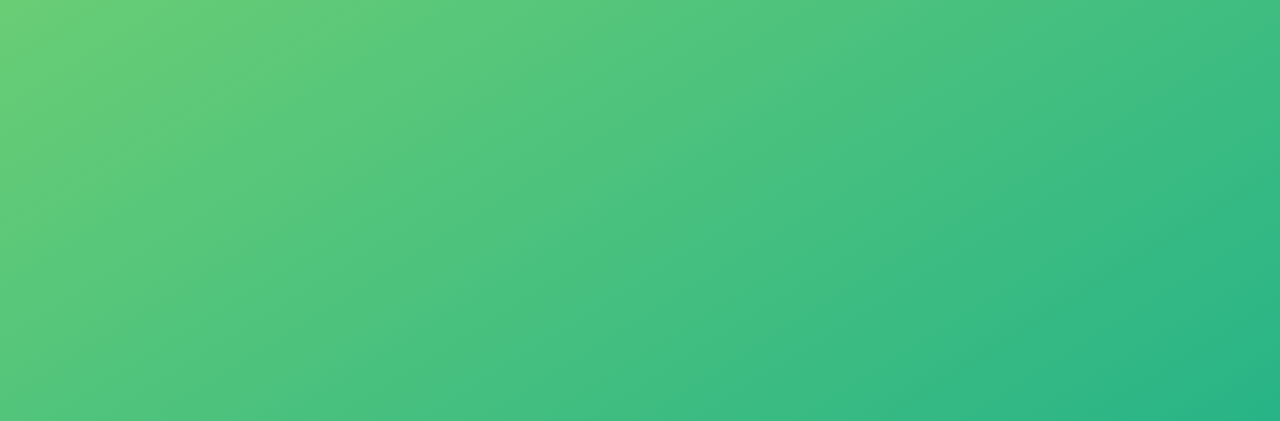
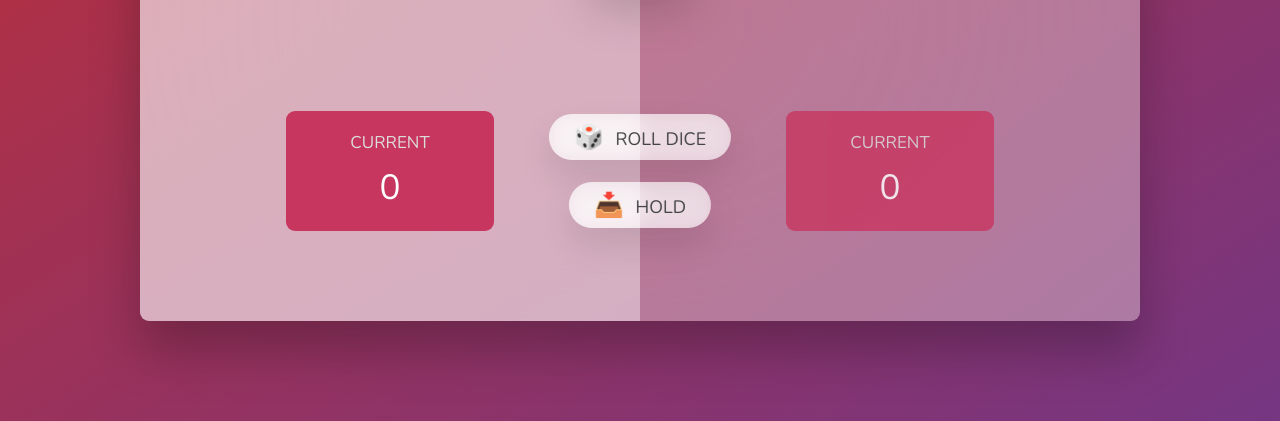
Before and after one commit to HumbertoMelean/JavaScript-Course, a plain HTML site: page index.html in a window 1280 px wide. Shown: the part 379-800 px from the top of the page. Drawn offline with nearby package versions, Linux system fonts and the light colour scheme.

Commit message:
add 07 pig game starter files

```diff
--- /dev/null
+++ b/06-Modal/style.css
@@ -0,0 +1,85 @@
+* {
+  margin: 0;
+  padding: 0;
+  box-sizing: inherit;
+}
+
+html {
+  font-size: 62.5%;
+  box-sizing: border-box;
+}
+
+body {
+  font-family: sans-serif;
+  color: #333;
+  line-height: 1.5;
+  height: 100vh;
+  position: relative;
+  display: flex;
+  align-items: flex-start;
+  justify-content: center;
+  background: linear-gradient(to top left, #28b487, #7dd56f);
+}
+
+.show-modal {
+  font-size: 2rem;
+  font-weight: 600;
+  padding: 1.75rem 3.5rem;
+  margin: 5rem 2rem;
+  border: none;
+  background-color: #fff;
+  color: #444;
+  border-radius: 10rem;
+  cursor: pointer;
+}
+
+.close-modal {
+  position: absolute;
+  top: 1.2rem;
+  right: 2rem;
+  font-size: 5rem;
+  color: #333;
+  cursor: pointer;
+  border: none;
+  background: none;
+}
+
+h1 {
+  font-size: 2.5rem;
+  margin-bottom: 2rem;
+}
+
+p {
+  font-size: 1.8rem;
+}
+
+/* -------------------------- */
+/* CLASSES TO MAKE MODAL WORK */
+.hidden {
+  display: none;
+}
+
+.modal {
+  position: absolute;
+  top: 50%;
+  left: 50%;
+  transform: translate(-50%, -50%);
+  width: 70%;
+
+  background-color: white;
+  padding: 6rem;
+  border-radius: 5px;
+  box-shadow: 0 3rem 5rem rgba(0, 0, 0, 0.3);
+  z-index: 10;
+}
+
+.overlay {
+  position: absolute;
+  top: 0;
+  left: 0;
+  width: 100%;
+  height: 100%;
+  background-color: rgba(0, 0, 0, 0.6);
+  backdrop-filter: blur(3px);
+  z-index: 5;
+}
--- a/index.html
+++ b/index.html
@@ -5,28 +5,32 @@
     <meta name="viewport" content="width=device-width, initial-scale=1.0" />
     <meta http-equiv="X-UA-Compatible" content="ie=edge" />
     <link rel="stylesheet" href="style.css" />
-    <title>Modal window</title>
+    <title>Pig Game</title>
   </head>
   <body>
-    <button class="show-modal">Show modal 1</button>
-    <button class="show-modal">Show modal 2</button>
-    <button class="show-modal">Show modal 3</button>
+    <main>
+      <section class="player player--0 player--active">
+        <h2 class="name" id="name--0">Player 1</h2>
+        <p class="score" id="score--0">43</p>
+        <div class="current">
+          <p class="current-label">Current</p>
+          <p class="current-score" id="current--0">0</p>
+        </div>
+      </section>
+      <section class="player player--1">
+        <h2 class="name" id="name--1">Player 2</h2>
+        <p class="score" id="score--1">24</p>
+        <div class="current">
+          <p class="current-label">Current</p>
+          <p class="current-score" id="current--1">0</p>
+        </div>
+      </section>
 
-    <div class="modal hidden">
-      <button class="close-modal">&times;</button>
-      <h1>I'm a modal window 😍</h1>
-      <p>
-        Lorem ipsum dolor sit amet, consectetur adipisicing elit, sed do eiusmod
-        tempor incididunt ut labore et dolore magna aliqua. Ut enim ad minim
-        veniam, quis nostrud exercitation ullamco laboris nisi ut aliquip ex ea
-        commodo consequat. Duis aute irure dolor in reprehenderit in voluptate
-        velit esse cillum dolore eu fugiat nulla pariatur. Excepteur sint
-        occaecat cupidatat non proident, sunt in culpa qui officia deserunt
-        mollit anim id est laborum.
-      </p>
-    </div>
-    <div class="overlay hidden"></div>
-
+      <img src="dice-5.png" alt="Playing dice" class="dice" />
+      <button class="btn btn--new">🔄 New game</button>
+      <button class="btn btn--roll">🎲 Roll dice</button>
+      <button class="btn btn--hold">📥 Hold</button>
+    </main>
     <script src="script.js"></script>
   </body>
 </html>
--- a/script.js
+++ b/script.js
@@ -1,28 +1 @@
 'use strict';
-
-const modal = document.querySelector('.modal');
-const overlay = document.querySelector('.overlay');
-const btnCloseModal = document.querySelector('.close-modal');
-const btnsOpenModal = document.querySelectorAll('.show-modal');
-
-const openModal = function () {
-  console.log(`Btn was clicked`);
-  modal.classList.remove('hidden');
-  overlay.classList.remove('hidden');
-  // modal.classList.add('hidden');
-};
-
-const closeModal = function () {
-  modal.classList.add('hidden');
-  overlay.classList.add('hidden');
-};
-
-for (let i = 0; i < btnsOpenModal.length; i++)
-  btnsOpenModal[i].addEventListener('click', openModal);
-
-btnCloseModal.addEventListener('click', closeModal);
-overlay.addEventListener('click', closeModal);
-
-document.addEventListener('keydown', function (e) {
-  if (e.key === 'Escape' && !modal.classList.contains('hidden')) closeModal();
-});
--- a/style.css
+++ b/style.css
@@ -1,3 +1,5 @@
+@import url('https://fonts.googleapis.com/css2?family=Nunito&display=swap');
+
 * {
   margin: 0;
   padding: 0;
@@ -10,76 +12,156 @@ html {
 }
 
 body {
-  font-family: sans-serif;
+  font-family: 'Nunito', sans-serif;
+  font-weight: 400;
+  height: 100vh;
   color: #333;
-  line-height: 1.5;
-  height: 100vh;
-  position: relative;
+  background-image: linear-gradient(to top left, #753682 0%, #bf2e34 100%);
   display: flex;
-  align-items: flex-start;
+  align-items: center;
   justify-content: center;
-  background: linear-gradient(to top left, #28b487, #7dd56f);
 }
 
-.show-modal {
-  font-size: 2rem;
-  font-weight: 600;
-  padding: 1.75rem 3.5rem;
-  margin: 5rem 2rem;
-  border: none;
-  background-color: #fff;
-  color: #444;
-  border-radius: 10rem;
-  cursor: pointer;
+/* LAYOUT */
+main {
+  position: relative;
+  width: 100rem;
+  height: 60rem;
+  background-color: rgba(255, 255, 255, 0.35);
+  backdrop-filter: blur(200px);
+  filter: blur();
+  box-shadow: 0 3rem 5rem rgba(0, 0, 0, 0.25);
+  border-radius: 9px;
+  overflow: hidden;
+  display: flex;
 }
 
-.close-modal {
-  position: absolute;
-  top: 1.2rem;
-  right: 2rem;
-  font-size: 5rem;
-  color: #333;
-  cursor: pointer;
-  border: none;
-  background: none;
+.player {
+  flex: 50%;
+  padding: 9rem;
+  display: flex;
+  flex-direction: column;
+  align-items: center;
+  transition: all 0.75s;
 }
 
-h1 {
-  font-size: 2.5rem;
-  margin-bottom: 2rem;
+/* ELEMENTS */
+.name {
+  position: relative;
+  font-size: 4rem;
+  text-transform: uppercase;
+  letter-spacing: 1px;
+  word-spacing: 2px;
+  font-weight: 300;
+  margin-bottom: 1rem;
 }
 
-p {
-  font-size: 1.8rem;
+.score {
+  font-size: 8rem;
+  font-weight: 300;
+  color: #c7365f;
+  margin-bottom: auto;
 }
 
-/* -------------------------- */
-/* CLASSES TO MAKE MODAL WORK */
-.hidden {
-  display: none;
+.player--active {
+  background-color: rgba(255, 255, 255, 0.4);
+}
+.player--active .name {
+  font-weight: 700;
+}
+.player--active .score {
+  font-weight: 400;
 }
 
-.modal {
+.player--active .current {
+  opacity: 1;
+}
+
+.current {
+  background-color: #c7365f;
+  opacity: 0.8;
+  border-radius: 9px;
+  color: #fff;
+  width: 65%;
+  padding: 2rem;
+  text-align: center;
+  transition: all 0.75s;
+}
+
+.current-label {
+  text-transform: uppercase;
+  margin-bottom: 1rem;
+  font-size: 1.7rem;
+  color: #ddd;
+}
+
+.current-score {
+  font-size: 3.5rem;
+}
+
+/* ABSOLUTE POSITIONED ELEMENTS */
+.btn {
   position: absolute;
-  top: 50%;
   left: 50%;
-  transform: translate(-50%, -50%);
-  width: 70%;
+  transform: translateX(-50%);
+  color: #444;
+  background: none;
+  border: none;
+  font-family: inherit;
+  font-size: 1.8rem;
+  text-transform: uppercase;
+  cursor: pointer;
+  font-weight: 400;
+  transition: all 0.2s;
 
   background-color: white;
-  padding: 6rem;
-  border-radius: 5px;
-  box-shadow: 0 3rem 5rem rgba(0, 0, 0, 0.3);
-  z-index: 10;
+  background-color: rgba(255, 255, 255, 0.6);
+  backdrop-filter: blur(10px);
+
+  padding: 0.7rem 2.5rem;
+  border-radius: 50rem;
+  box-shadow: 0 1.75rem 3.5rem rgba(0, 0, 0, 0.1);
 }
 
-.overlay {
+.btn::first-letter {
+  font-size: 2.4rem;
+  display: inline-block;
+  margin-right: 0.7rem;
+}
+
+.btn--new {
+  top: 4rem;
+}
+.btn--roll {
+  top: 39.3rem;
+}
+.btn--hold {
+  top: 46.1rem;
+}
+
+.btn:active {
+  transform: translate(-50%, 3px);
+  box-shadow: 0 1rem 2rem rgba(0, 0, 0, 0.15);
+}
+
+.btn:focus {
+  outline: none;
+}
+
+.dice {
   position: absolute;
-  top: 0;
-  left: 0;
-  width: 100%;
-  height: 100%;
-  background-color: rgba(0, 0, 0, 0.6);
-  backdrop-filter: blur(3px);
-  z-index: 5;
+  left: 50%;
+  top: 16.5rem;
+  transform: translateX(-50%);
+  height: 10rem;
+  box-shadow: 0 2rem 5rem rgba(0, 0, 0, 0.2);
 }
+
+.player--winner {
+  background-color: #2f2f2f;
+}
+
+.player--winner .name {
+  font-weight: 700;
+  color: #c7365f;
+}
```
Also changed, not shown: 06-Modal/index.html (added, +32 -0 lines), 06-Modal/script.js (added, +28 -0 lines), dice-1.png (added), dice-2.png (added), dice-3.png (added), dice-4.png (added), dice-5.png (added), dice-6.png (added), pig-game-flowchart.png (added).
